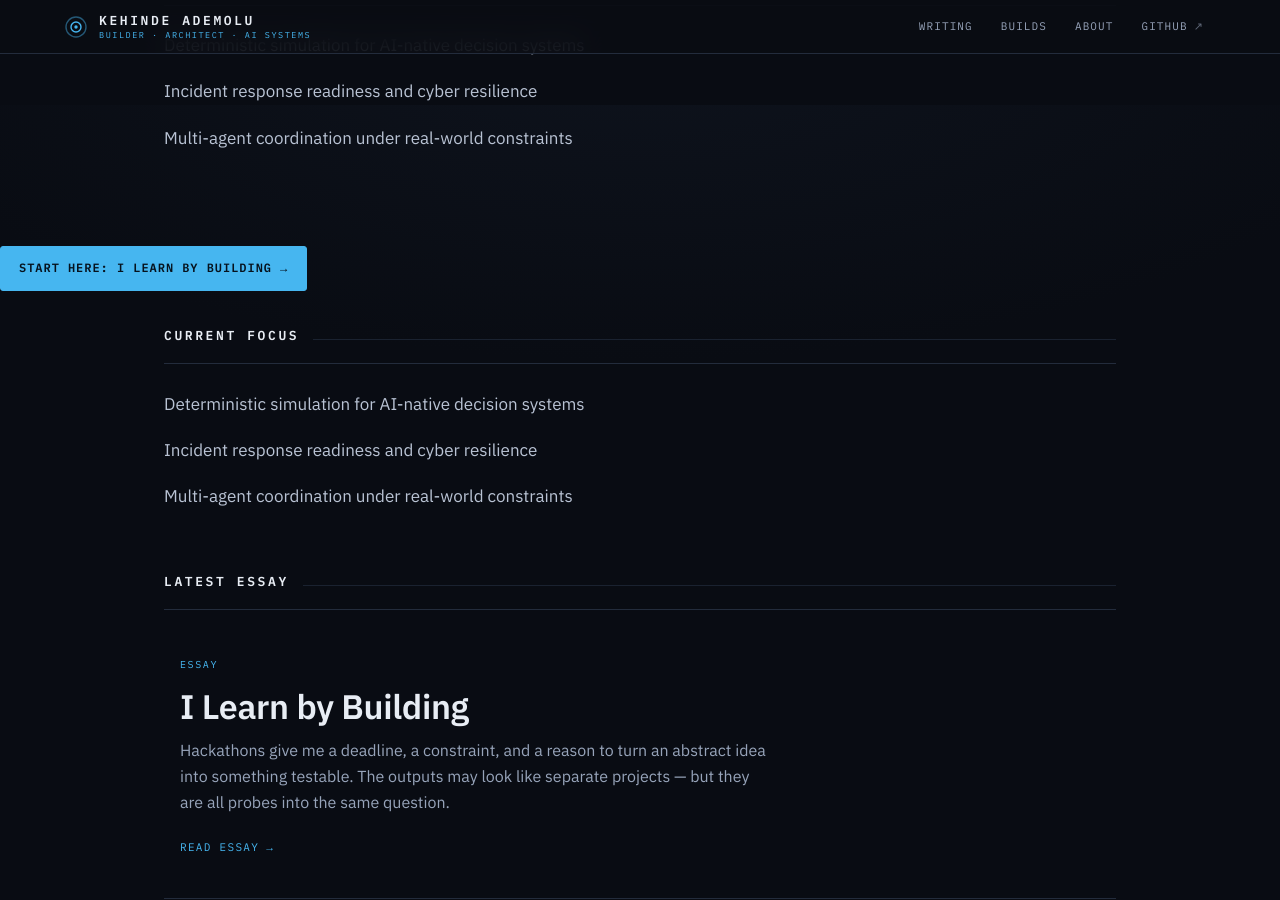
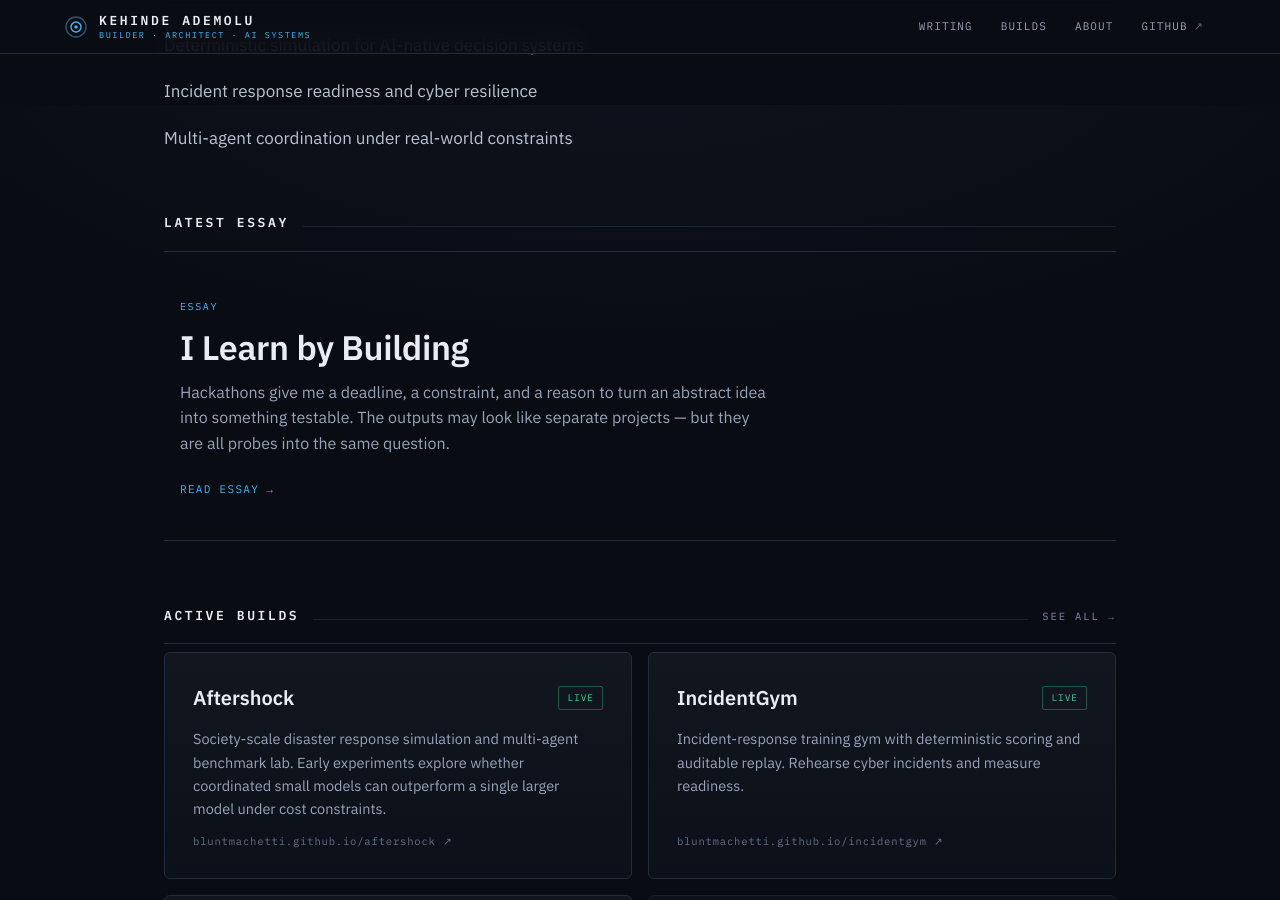
Before and after one commit to bluntmachetti/bluntmachetti.github.io, a Jekyll site: the page built from index.md, in a window 1280 px wide and 900 px high, scrolled down 795 px. Built offline with Jekyll 4.4.1, drawn with Linux system fonts in a browser that asks for light colours.

Commit message:
Remove duplicate Current focus section from homepage

```diff
--- a/_layouts/home.html
+++ b/_layouts/home.html
@@ -19,25 +19,6 @@ layout: default
       <span class="tagchip"><span class="sw" style="background:#f6a723"></span>Simulation</span>
       <span class="tagchip"><span class="sw" style="background:#a78bfa"></span>Platform Engineering</span>
     </div>
-    <div class="hero-cta" style="margin-top: 2em;">
-      <a class="btn solid" href="{{ '/writing/i-learn-by-building/' | relative_url }}">Start here: I Learn by Building →</a>
-    </div>
-  </section>
-</div>
-
-<div class="wrap">
-  <section class="focus-section" style="padding: 2em 0 3em;">
-    <div class="feat-head">
-      <h2>Current focus</h2>
-      <span class="rule"></span>
-    </div>
-    <ul style="list-style: none; padding: 0; margin: 1em 0 0;">
-      <li style="padding: 0.5em 0; color: var(--t-body);">Deterministic simulation for AI-native decision systems</li>
-      <li style="padding: 0.5em 0; color: var(--t-body);">Incident response readiness and cyber resilience</li>
-      <li style="padding: 0.5em 0; color: var(--t-body);">Multi-agent coordination under real-world constraints</li>
-    </ul>
-  </section>
-</div>
     <div class="hero-cta" style="margin-top: 2em;">
       <a class="btn solid" href="{{ '/writing/i-learn-by-building/' | relative_url }}">Start here: I Learn by Building →</a>
     </div>
```
